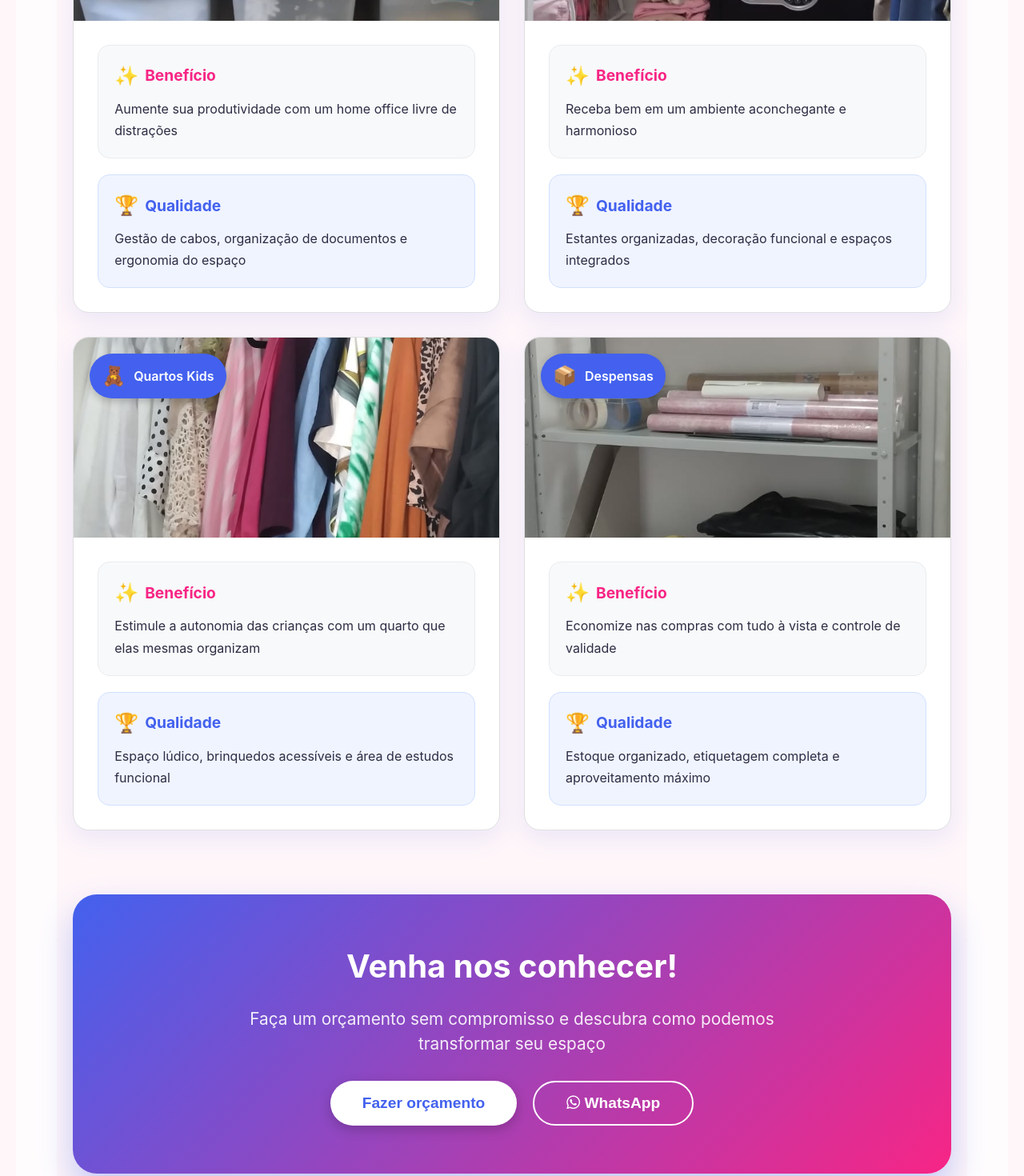
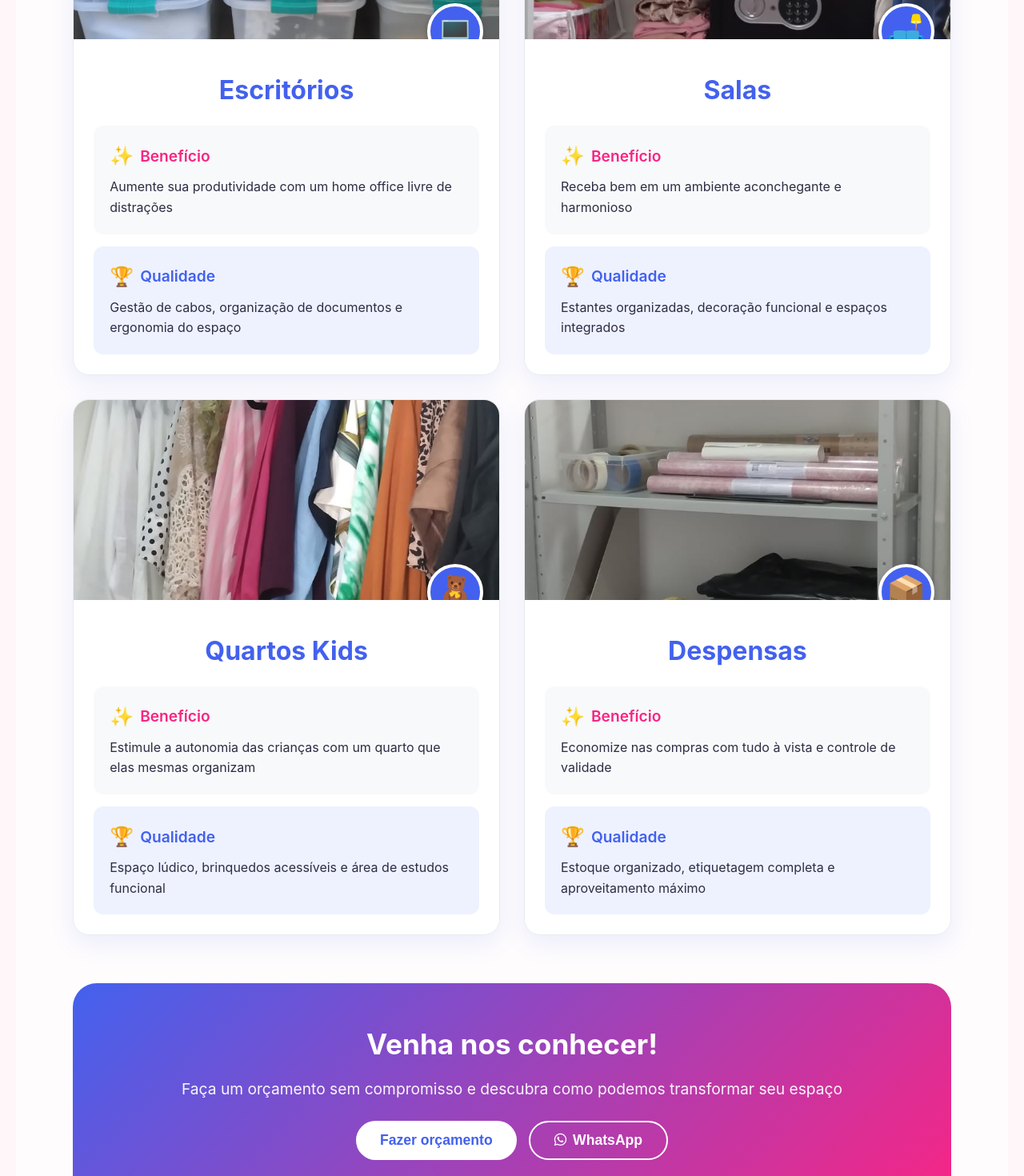
Before and after one commit to GodoyProgrammerAndDeveloper/site-drica-leo, a React (Vite) app: page /servicos in a window 1280 px wide. Shown: the part 1220-2690 px from the top of the page at 80% size. Built offline with nearby package versions, Linux system fonts and the light colour scheme.

Commit message:
Update ServicesPage.jsx

```diff
--- a/src/pages/ServicesPage.jsx
+++ b/src/pages/ServicesPage.jsx
@@ -60,51 +60,43 @@ const ServicesPage = () => {
       padding: "100px 20px 40px",
       maxWidth: "1200px",
       margin: "0 auto",
-      backgroundColor: "#fef6f9"
+      fontFamily: "-apple-system, BlinkMacSystemFont, 'Segoe UI', Roboto, sans-serif"
     }}>
-      {/* CABEÇALHO */}
-      <div style={{
-        textAlign: "center",
-        marginBottom: "60px"
-      }}>
+      {/* TÍTULO */}
+      <div style={{ textAlign: "center", marginBottom: "40px" }}>
         <h1 style={{
           fontSize: "3rem",
           color: "#4361ee",
-          marginBottom: "20px",
+          marginBottom: "10px",
           fontWeight: "bold"
         }}>
           Nossos Serviços
         </h1>
         <p style={{
           fontSize: "1.3rem",
-          color: "#f72585",
-          maxWidth: "800px",
-          margin: "0 auto"
+          color: "#f72585"
         }}>
-          Transformamos sua casa com organização profissional e qualidade
+          Soluções personalizadas para cada ambiente
         </p>
       </div>
 
-      {/* CARDS DE SERVIÇOS */}
+      {/* CARDS */}
       <div style={{
         display: "grid",
         gridTemplateColumns: "repeat(2, 1fr)",
         gap: "30px",
-        marginBottom: "80px"
+        marginBottom: "60px"
       }}>
-        {services.map(service => (
+        {services.map((service) => (
           <div
             key={service.id}
             style={{
-              background: "white",
+              background: "#fff",
               borderRadius: "20px",
               overflow: "hidden",
               boxShadow: "0 10px 30px rgba(67, 97, 238, 0.1)",
-              border: "1px solid #e0e0e0",
-              transition: "transform 0.3s",
-              cursor: "pointer"
+              border: "1px solid #e9ecef"
             }}
-            onClick={() => navigate(`/servicos/${service.id}`)}
           >
             {/* IMAGEM */}
             <div style={{
@@ -121,127 +113,106 @@ const ServicesPage = () => {
                   objectFit: "cover"
                 }}
               />
+              {/* Ícone flutuante */}
               <div style={{
                 position: "absolute",
-                top: "20px",
-                left: "20px",
+                bottom: "-25px",
+                right: "20px",
+                width: "70px",
+                height: "70px",
                 background: "#4361ee",
-                color: "white",
-                padding: "10px 15px",
-                borderRadius: "30px",
-                fontSize: "1.5rem",
+                borderRadius: "50%",
                 display: "flex",
                 alignItems: "center",
-                gap: "10px",
-                boxShadow: "0 4px 10px rgba(0,0,0,0.2)"
+                justifyContent: "center",
+                fontSize: "2.5rem",
+                color: "white",
+                border: "4px solid white",
+                boxShadow: "0 4px 10px rgba(0,0,0,0.2)",
+                zIndex: "10"
               }}>
-                <span>{service.icon}</span>
-                <span style={{ fontSize: "1rem", fontWeight: "600" }}>{service.title}</span>
+                {service.icon}
               </div>
             </div>
 
             {/* CONTEÚDO */}
-            <div style={{ padding: "30px" }}>
+            <div style={{ padding: "40px 25px 25px 25px" }}>
+              {/* TÍTULO DO SERVIÇO (AGORA FORA DA IMAGEM) */}
+              <h2 style={{
+                fontSize: "2rem",
+                color: "#4361ee",
+                marginBottom: "20px",
+                fontWeight: "bold",
+                textAlign: "center"
+              }}>
+                {service.title}
+              </h2>
+
               {/* BENEFÍCIO */}
               <div style={{
                 background: "#f8f9fa",
                 padding: "20px",
-                borderRadius: "15px",
-                marginBottom: "20px",
-                border: "1px solid #e9ecef"
+                borderRadius: "12px",
+                marginBottom: "15px"
               }}>
-                <h3 style={{
-                  fontSize: "1.2rem",
-                  color: "#f72585",
-                  marginBottom: "10px",
-                  display: "flex",
-                  alignItems: "center",
-                  gap: "8px"
-                }}>
+                <div style={{ display: "flex", alignItems: "center", gap: "8px", marginBottom: "8px" }}>
                   <span style={{ fontSize: "1.5rem" }}>✨</span>
-                  Benefício
-                </h3>
-                <p style={{
-                  color: "#2d2d44",
-                  fontSize: "1rem",
-                  lineHeight: "1.7",
-                  margin: 0
-                }}>{service.benefit}</p>
+                  <h3 style={{ fontSize: "1.2rem", color: "#f72585", margin: 0, fontWeight: "600" }}>
+                    Benefício
+                  </h3>
+                </div>
+                <p style={{ fontSize: "1rem", color: "#2d2d44", lineHeight: "1.6", margin: 0 }}>
+                  {service.benefit}
+                </p>
               </div>
 
               {/* QUALIDADE */}
               <div style={{
-                background: "#f0f4ff",
+                background: "#eef2ff",
                 padding: "20px",
-                borderRadius: "15px",
-                border: "1px solid #d0e0ff"
+                borderRadius: "12px"
               }}>
-                <h3 style={{
-                  fontSize: "1.2rem",
-                  color: "#4361ee",
-                  marginBottom: "10px",
-                  display: "flex",
-                  alignItems: "center",
-                  gap: "8px"
-                }}>
+                <div style={{ display: "flex", alignItems: "center", gap: "8px", marginBottom: "8px" }}>
                   <span style={{ fontSize: "1.5rem" }}>🏆</span>
-                  Qualidade
-                </h3>
-                <p style={{
-                  color: "#2d2d44",
-                  fontSize: "1rem",
-                  lineHeight: "1.7",
-                  margin: 0
-                }}>{service.quality}</p>
+                  <h3 style={{ fontSize: "1.2rem", color: "#4361ee", margin: 0, fontWeight: "600" }}>
+                    Qualidade
+                  </h3>
+                </div>
+                <p style={{ fontSize: "1rem", color: "#2d2d44", lineHeight: "1.6", margin: 0 }}>
+                  {service.quality}
+                </p>
               </div>
             </div>
           </div>
         ))}
       </div>
 
-      {/* CHAMADA PARA AÇÃO */}
+      {/* CHAMADA FINAL */}
       <div style={{
         textAlign: "center",
-        padding: "60px 40px",
+        padding: "50px 30px",
         background: "linear-gradient(135deg, #4361ee, #f72585)",
         borderRadius: "30px",
-        boxShadow: "0 20px 40px rgba(67, 97, 238, 0.3)"
+        color: "white"
       }}>
-        <h2 style={{
-          fontSize: "2.5rem",
-          color: "white",
-          marginBottom: "20px",
-          fontWeight: "bold"
-        }}>
+        <h2 style={{ fontSize: "2.2rem", marginBottom: "15px", fontWeight: "bold" }}>
           Venha nos conhecer!
         </h2>
-        <p style={{
-          fontSize: "1.3rem",
-          color: "white",
-          opacity: 0.9,
-          maxWidth: "700px",
-          margin: "0 auto 30px"
-        }}>
+        <p style={{ fontSize: "1.2rem", marginBottom: "25px", opacity: 0.95 }}>
           Faça um orçamento sem compromisso e descubra como podemos transformar seu espaço
         </p>
-        <div style={{
-          display: "flex",
-          gap: "20px",
-          justifyContent: "center"
-        }}>
+        <div style={{ display: "flex", gap: "15px", justifyContent: "center", flexWrap: "wrap" }}>
           <button
             onClick={() => navigate('/contato')}
             style={{
-              padding: "15px 40px",
+              padding: "12px 30px",
               background: "white",
               color: "#4361ee",
               border: "none",
               borderRadius: "50px",
-              fontSize: "1.2rem",
-              fontWeight: "600",
-              cursor: "pointer",
-              boxShadow: "0 5px 15px rgba(0,0,0,0.2)",
-              transition: "transform 0.2s"
+              fontSize: "1.1rem",
+              fontWeight: "bold",
+              cursor: "pointer"
             }}
           >
             Fazer orçamento
@@ -249,15 +220,17 @@ const ServicesPage = () => {
           <button
             onClick={() => window.open('https://wa.me/5581994732981', '_blank')}
             style={{
-              padding: "15px 40px",
+              padding: "12px 30px",
               background: "transparent",
               color: "white",
               border: "2px solid white",
               borderRadius: "50px",
-              fontSize: "1.2rem",
-              fontWeight: "600",
+              fontSize: "1.1rem",
+              fontWeight: "bold",
               cursor: "pointer",
-              transition: "transform 0.2s"
+              display: "flex",
+              alignItems: "center",
+              gap: "8px"
             }}
           >
             <i className="fab fa-whatsapp"></i> WhatsApp
@@ -265,31 +238,19 @@ const ServicesPage = () => {
         </div>
       </div>
 
-      {/* CSS RESPONSIVO INLINE */}
+      {/* CSS RESPONSIVO */}
       <style>{`
         @media (max-width: 768px) {
           div[style*="grid-template-columns: repeat(2, 1fr)"] {
             grid-template-columns: 1fr !important;
-            gap: 20px !important;
           }
-
-          h1 {
-            font-size: 2.5rem !important;
-          }
-
-          h2 {
-            font-size: 2rem !important;
-          }
-
-          div[style*="display: flex; gap: 20px; justify-content: center"] {
+          h1 { font-size: 2.5rem !important; }
+          h2 { font-size: 1.8rem !important; }
+          div[style*="display: flex; gap: 15px; justify-content: center"] {
             flex-direction: column !important;
             align-items: center !important;
           }
-
-          button {
-            width: 100% !important;
-            max-width: 300px !important;
-          }
+          button { width: 100% !important; max-width: 300px !important; }
         }
       `}</style>
     </div>
```
